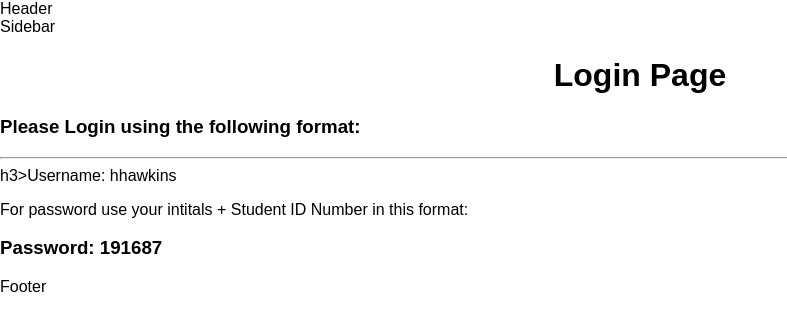
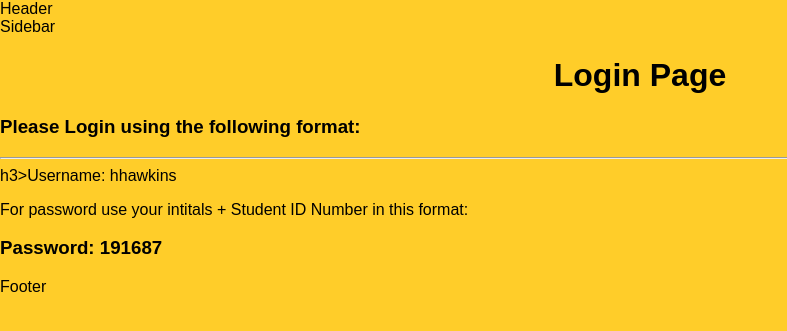
Before and after one commit to 9hhawkins/3.8_3.4_Iteration_Project_2023, a PHP site: page /login.html in a window 1280 px wide. Shown: the top 331 px of the page, without its empty margins (0-787 px from the left). Run offline with PHP 8.4, Linux system fonts and the light colour scheme.

Commit message:
Update style.css

```diff
--- a/style.css
+++ b/style.css
@@ -2,6 +2,7 @@ body {
   font-family: Arial, sans-serif;
   margin: 0;
   padding: 0;
+  background-color: #ffcd29;
 }
 
 .container {
```
